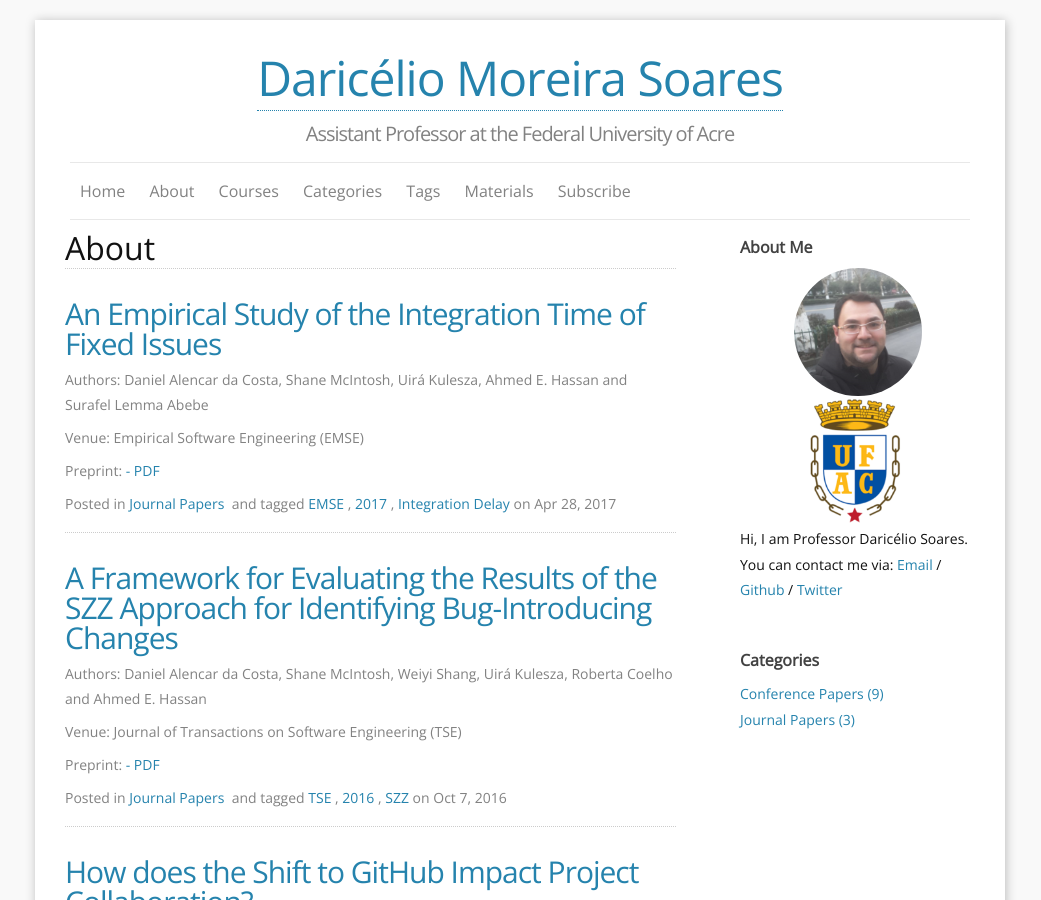
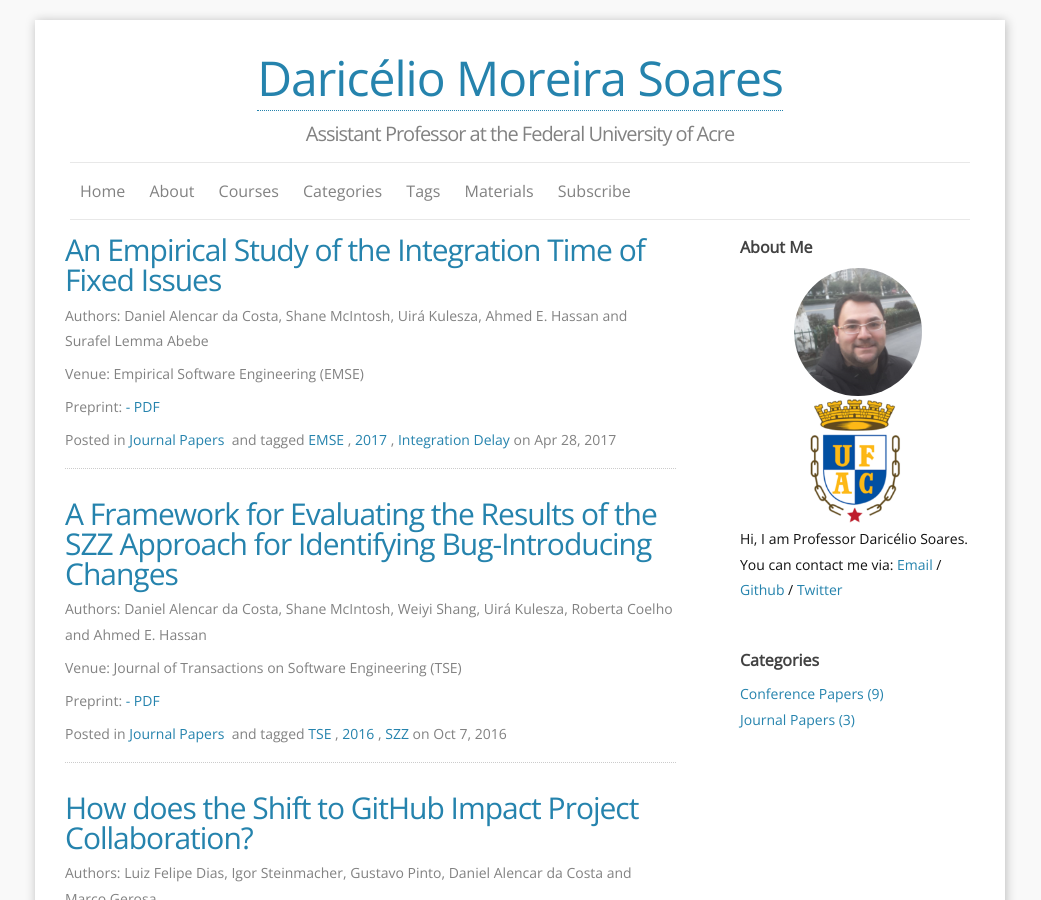
Before and after one commit to daricelio/daricelio.github.io, a Jekyll site: the page built from index.html, in a window 1280 px wide and 900 px high. Shown: the whole window, without its empty margins (120-1161 px from the left). Built offline with Jekyll 4.4.1, drawn with Linux system fonts in a browser that asks for light colours; the list of posts is cut into pages by our own code.

Commit message:
Update index.html

```diff
--- a/index.html
+++ b/index.html
@@ -4,8 +4,7 @@ layout: default
 
 <div class="home">
 
-	<h1>About</h1>
-	<hr/>
+
 
   <div class="post" itemscope itemtype="http://schema.org/BlogPosting" >
     {% for post in paginator.posts %}
```
